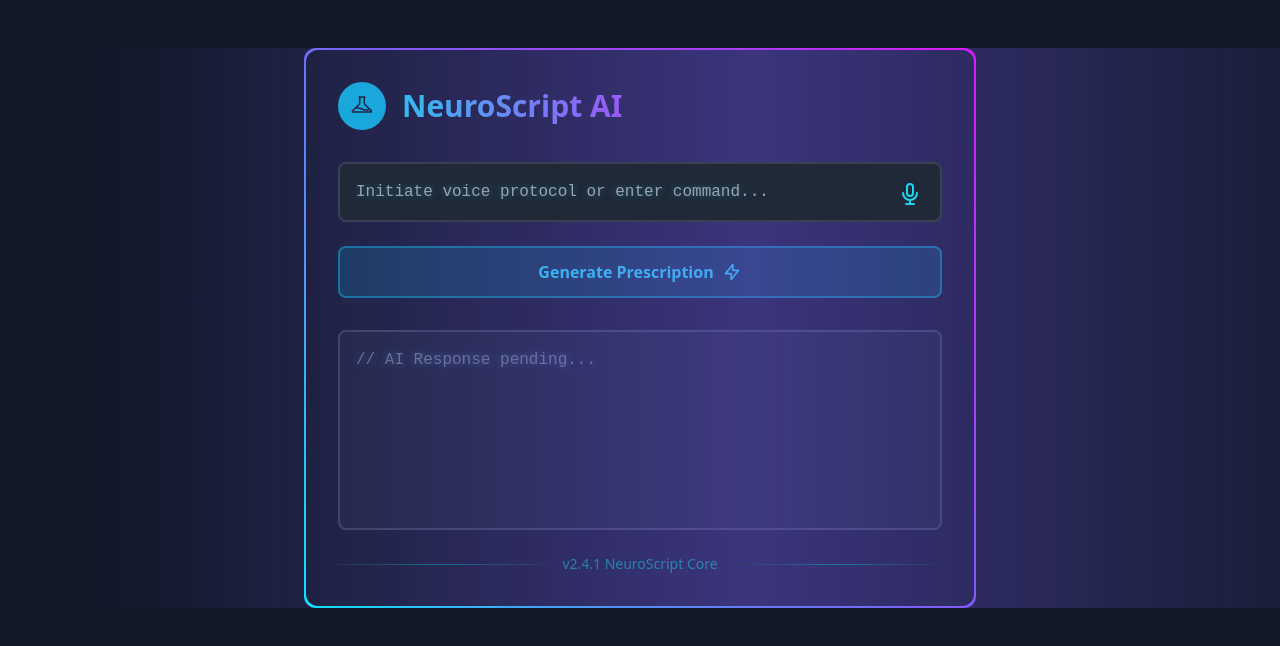
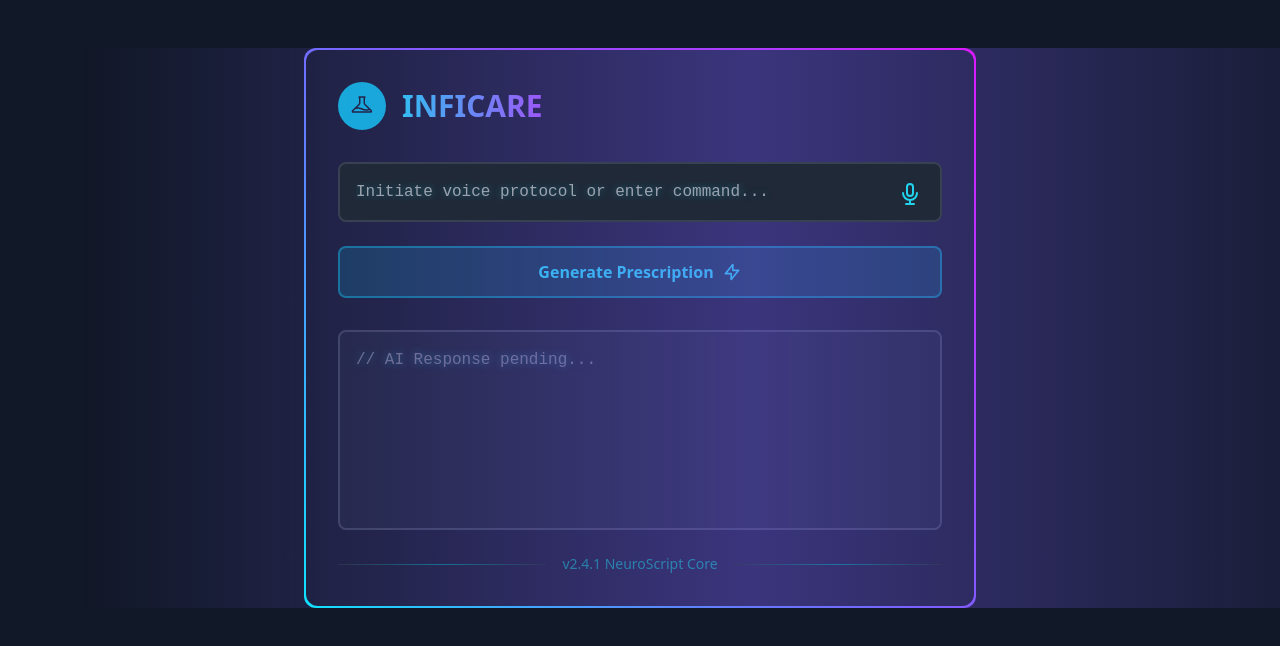
Before and after one commit to infisparks/doctor, a website: page index.html in a window 1280 px wide. Shown: the top 646 px of the page. Drawn offline with nearby package versions, Linux system fonts and the light colour scheme.

Commit message:
Update index.html

```diff
--- a/index.html
+++ b/index.html
@@ -58,7 +58,7 @@
               </svg>
             </div>
             <h1 class="text-3xl font-bold bg-gradient-to-r from-cyan-400 to-purple-500 bg-clip-text text-transparent">
-              NeuroScript AI
+              INFICARE
             </h1>
           </div>
 
```
